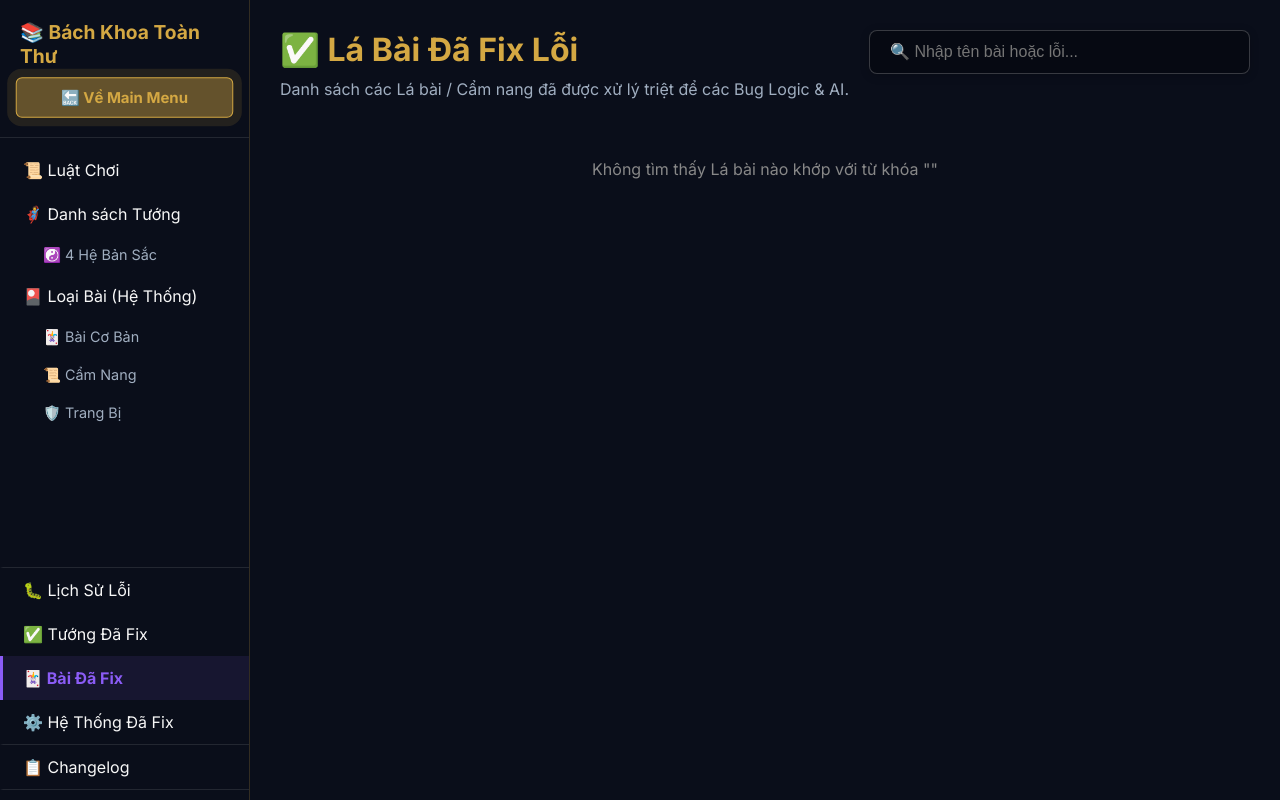
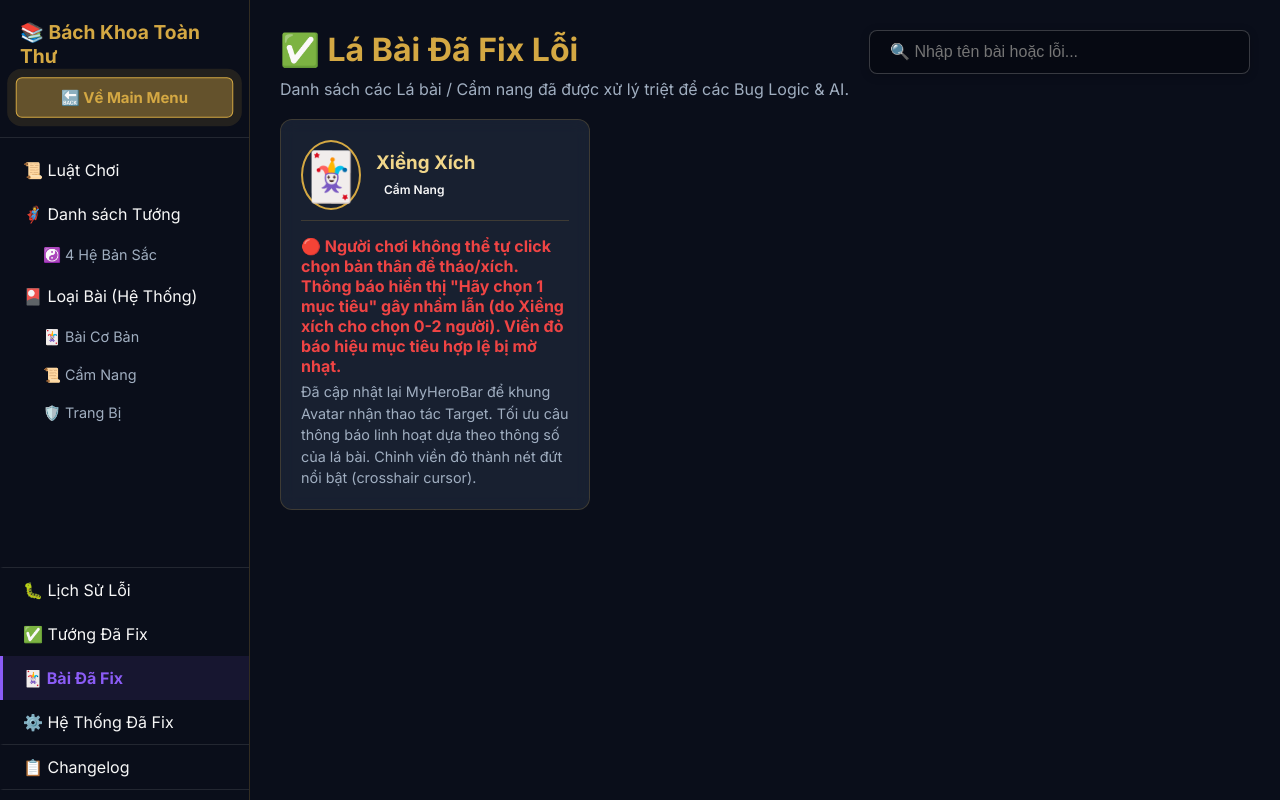
Before and after one commit to huynhhieutravel/game-the-bai-tuong-vietnam, a React (Vite) app in the folder client/: page /wiki/fixed-cards in a window 1280 px wide. Built offline with nearby package versions, Linux system fonts and the light colour scheme.

Commit message:
docs(wiki): add Xiềng Xích bug fix details to FixedCards page

```diff
--- a/client/src/components/wiki/FixedCards.jsx
+++ b/client/src/components/wiki/FixedCards.jsx
@@ -1,7 +1,14 @@
 import React, { useState } from 'react';
 import '../WikiPage.css';
 
-const FIXED_CARDS_DATA = [];
+const FIXED_CARDS_DATA = [
+  {
+    name: 'Xiềng Xích',
+    type: 'Cẩm Nang',
+    issue: 'Người chơi không thể tự click chọn bản thân để tháo/xích. Thông báo hiển thị "Hãy chọn 1 mục tiêu" gây nhầm lẫn (do Xiềng xích cho chọn 0-2 người). Viền đỏ báo hiệu mục tiêu hợp lệ bị mờ nhạt.',
+    fix: 'Đã cập nhật lại MyHeroBar để khung Avatar nhận thao tác Target. Tối ưu câu thông báo linh hoạt dựa theo thông số của lá bài. Chỉnh viền đỏ thành nét đứt nổi bật (crosshair cursor).'
+  }
+];
 
 export default function FixedCards() {
   const [searchQuery, setSearchQuery] = useState('');
```
